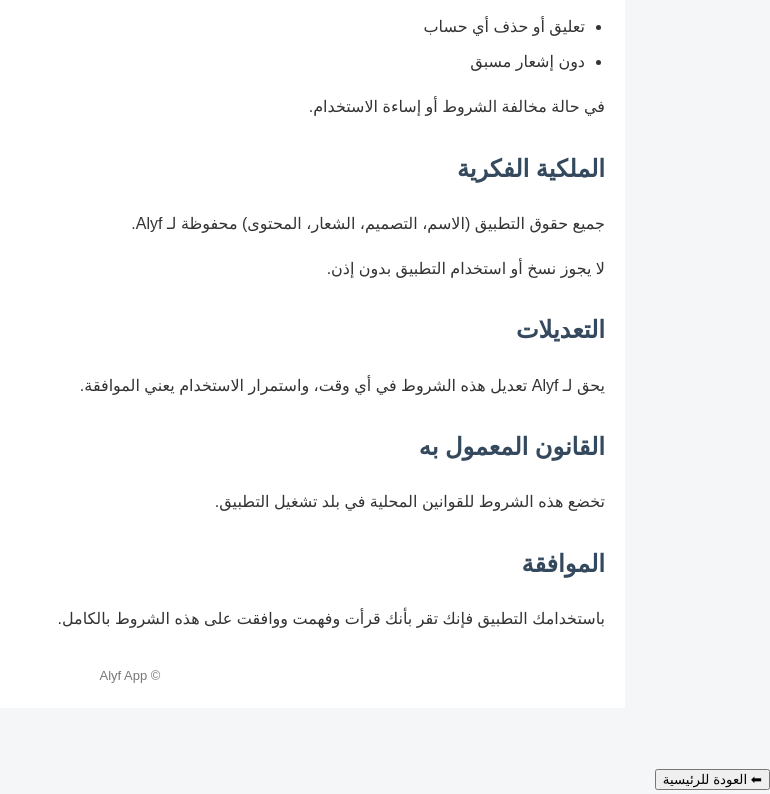
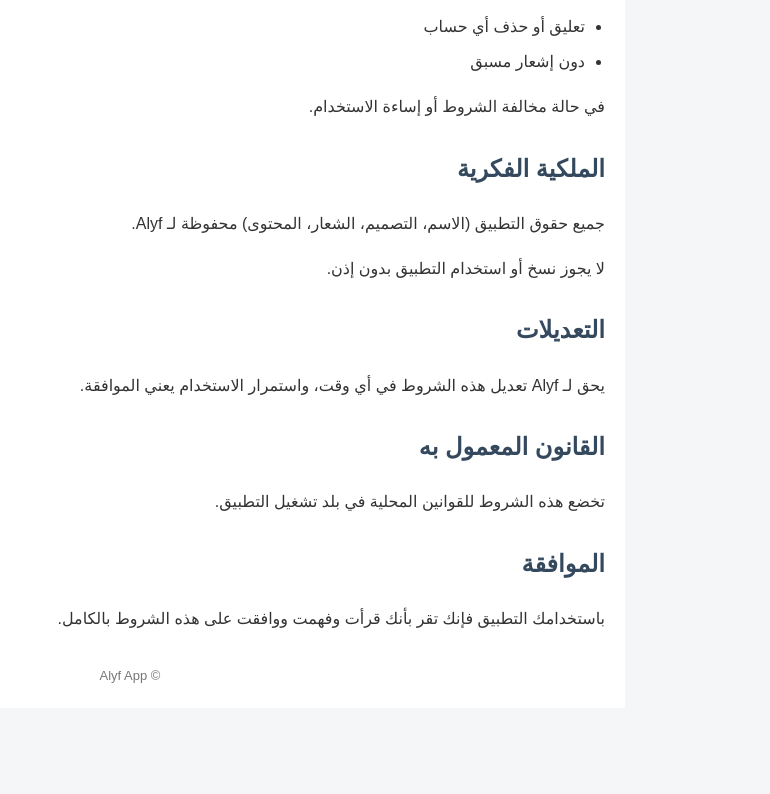
Before and after one commit to souilemmolayomar-debug/Alyf-Legale, a plain HTML site: page terms.html in a window 1280 px wide. Shown: the part 2638-3432 px from the top of the page, without its empty margins (510-1280 px from the left). After the commit the page ends 3403 px from the top, so only its background shows below. Drawn offline with Linux system fonts and the light colour scheme.

Commit message:
Update terms.html

```diff
--- a/terms.html
+++ b/terms.html
@@ -181,4 +181,3 @@ li {
 </body>
 </html>
 <br><br>
-<button onclick="location.href='index.html'">⬅ العودة للرئيسية</button>
```
